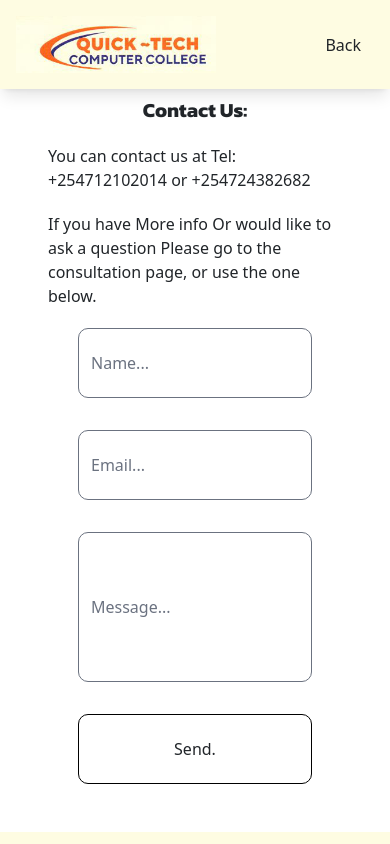
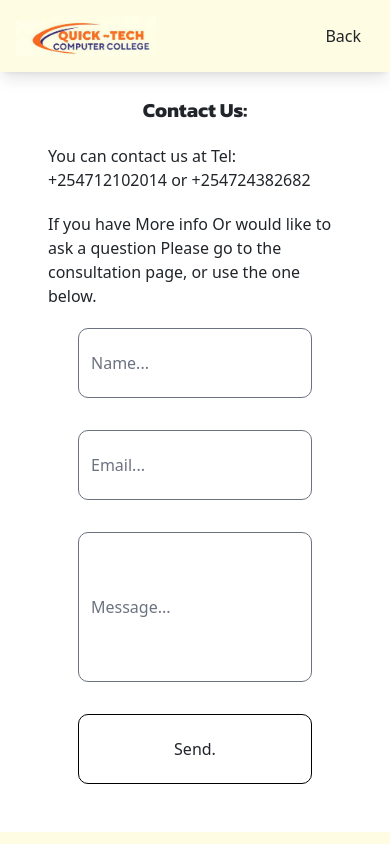
Before and after one commit to Brianali-codes/QUICK-TECH-COLLEGE, a React (Vite) app: page /contact in a window 390 px wide. Shown: the top 844 px of the page. Built offline with nearby package versions, Linux system fonts and the light colour scheme.

Commit message:
change icon size on mobile.

```diff
--- a/src/App.css
+++ b/src/App.css
@@ -186,6 +186,10 @@
     display: flex;
     flex-direction: column;
   }
+  .Logo{
+    width: 140px;
+    height: fit-content;
+  }
   .PackageContainer{
     display: flex;
     flex-direction: column;
```
